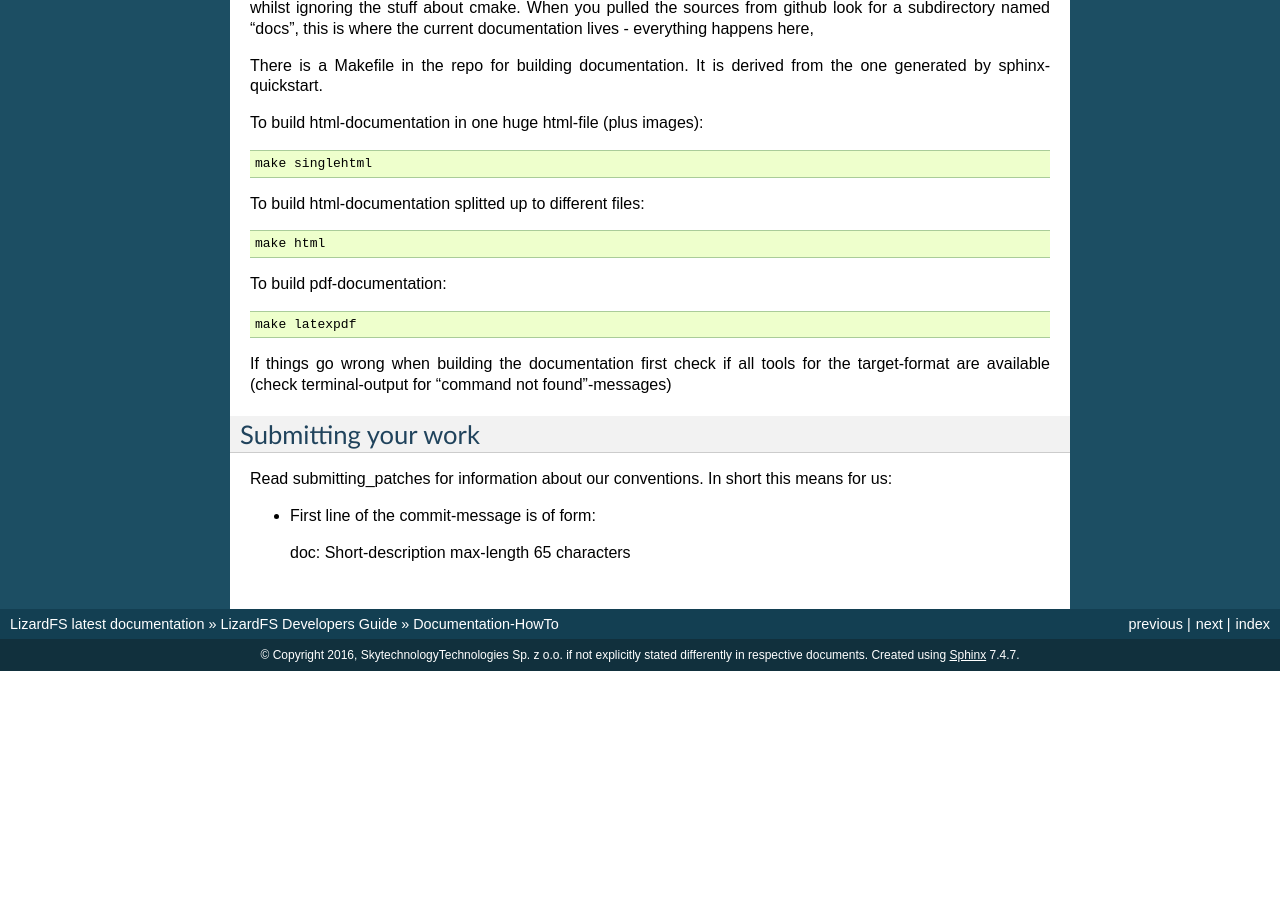
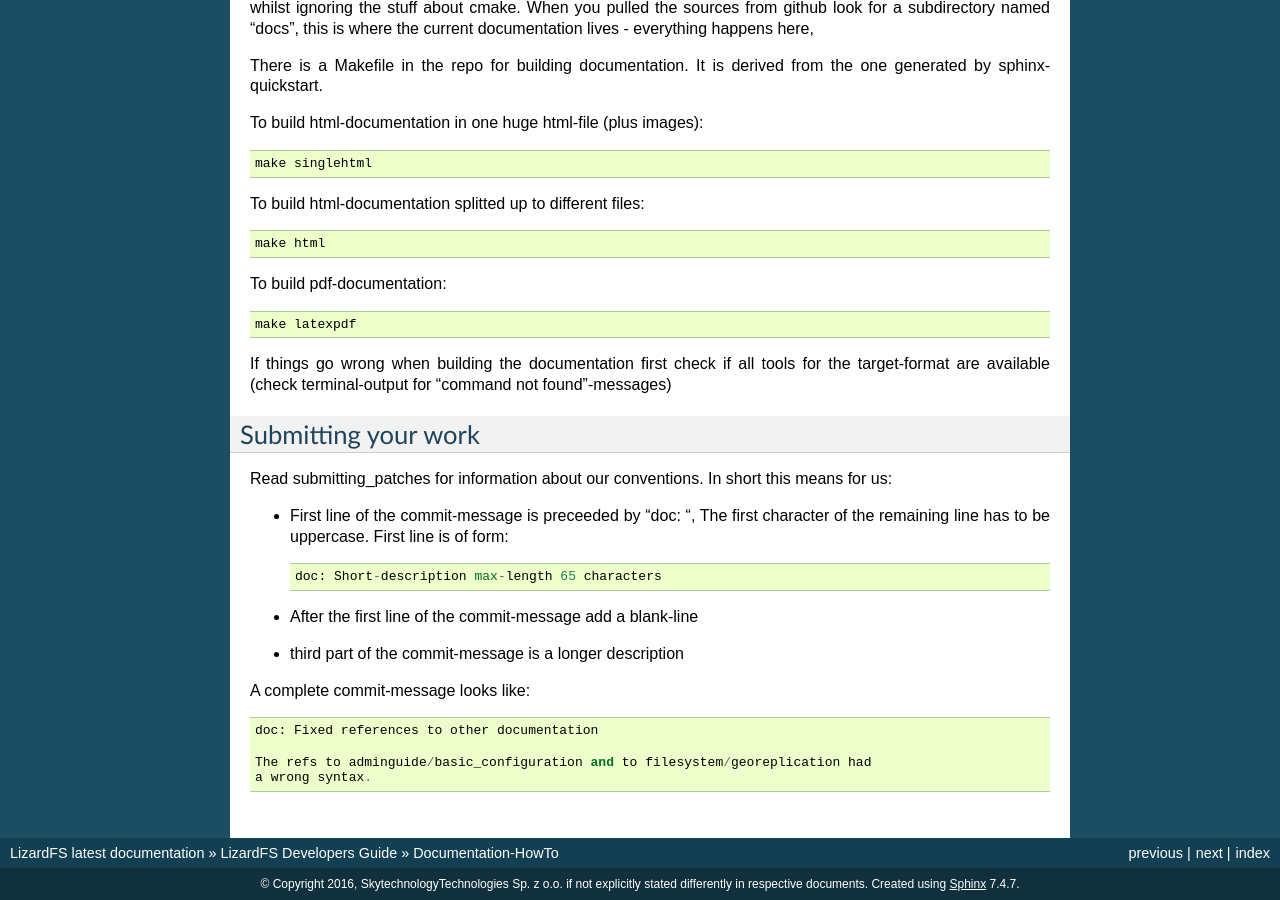
Before and after one commit to lizardfs/documentation, a Sphinx documentation site: the page built from source/devguide/documentation.rst, in a window 1280 px wide and 900 px high, scrolled down 2656 px. Built offline with Sphinx 7.4.7, drawn with Linux system fonts in a browser that asks for light colours; pages that are not in the unit, such as notebooks, are missing from menus; before the commit the page ends 3327 px from its top, so only the background shows below that.

Commit message:
doc: Added a short description for commit-messages
the docs in submitting_patches has lots of material which is of no
interest for documetors, made an excerpt of the interesting parts
and added Examples.

```diff
--- a/source/devguide/documentation.rst
+++ b/source/devguide/documentation.rst
@@ -198,10 +198,22 @@ for the target-format are available (check terminal-output for
 ====================
 Submitting your work
 ====================
+.. auth-status-proof1/none
 
 Read :ref:`submitting_patches` for information about our conventions. In short
 this means for us:
 
-* First line of the commit-message is of form::
+* First line of the commit-message is preceeded by "doc: ", The first character
+  of the remaining line has to be uppercase. First line is of form::
 
-  doc: Short-description max-length 65 characters
+    doc: Short-description max-length 65 characters
+
+* After the first line of the commit-message add a blank-line
+* third part of the commit-message is a longer description
+
+A complete commit-message looks like::
+
+  doc: Fixed references to other documentation
+
+  The refs to adminguide/basic_configuration and to filesystem/georeplication had
+  a wrong syntax.
```
